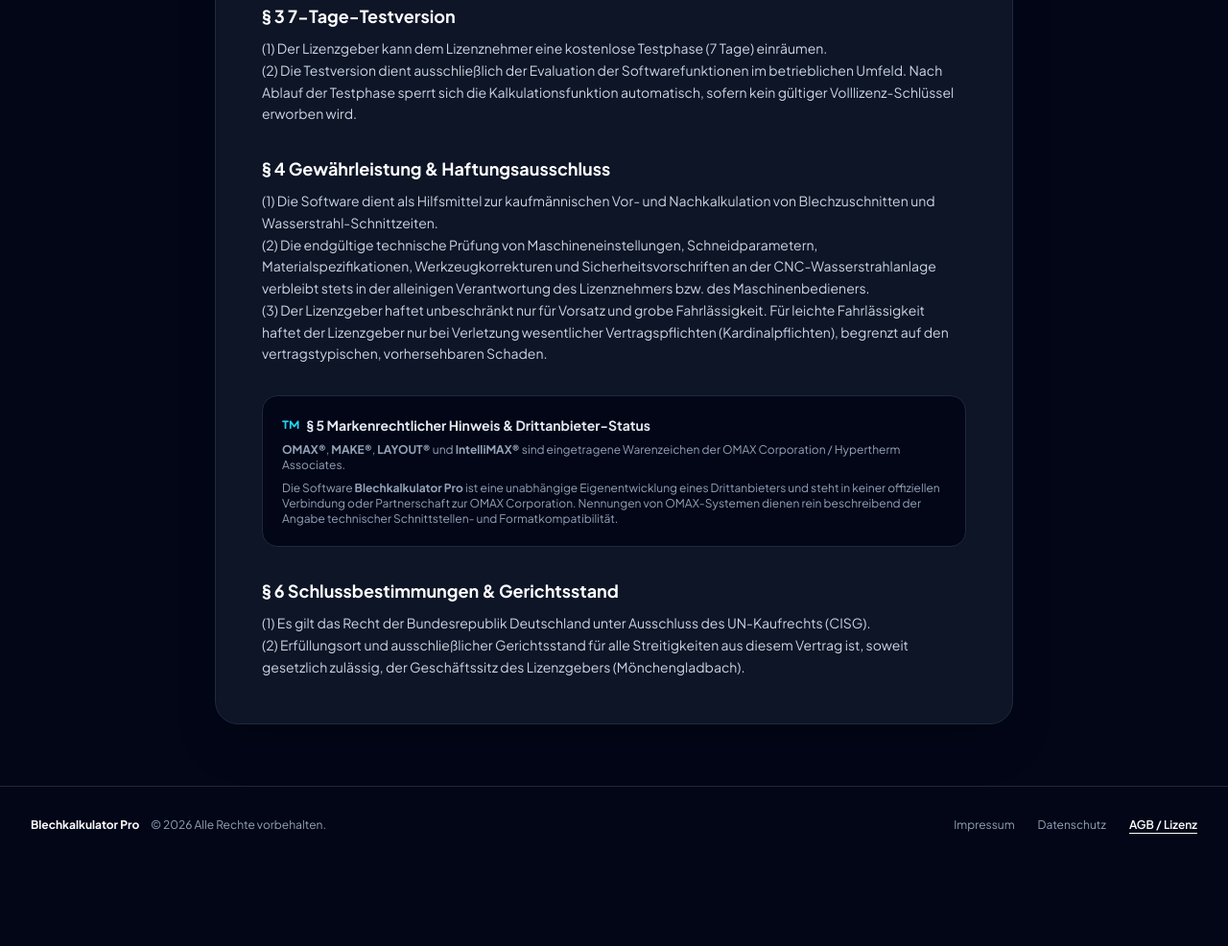
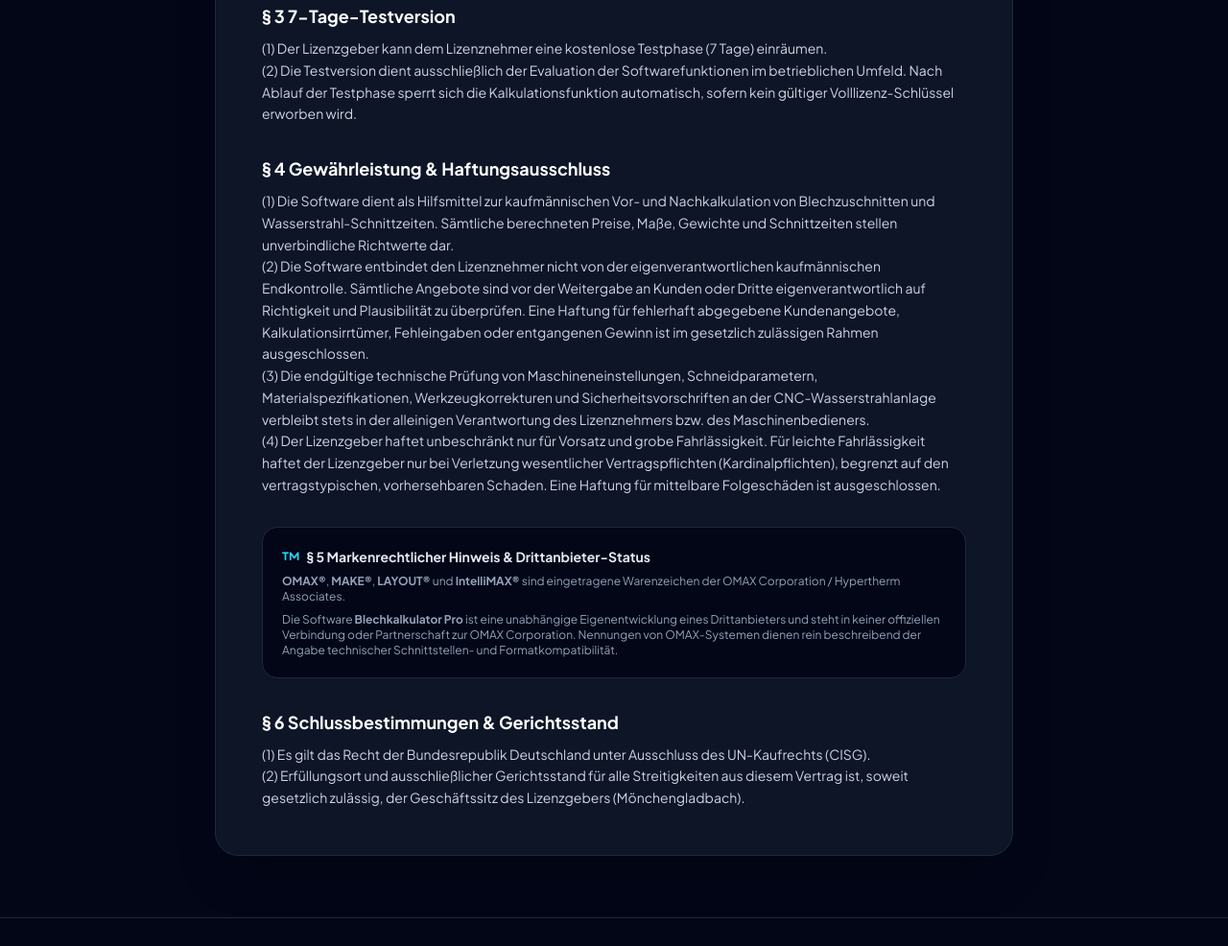
Before and after one commit to Cedi1991/Blechkalkulator, a plain HTML site: page agb.html in a window 1280 px wide. Shown: the part 777-1763 px from the top of the page at 96% size. Before the commit the page ends 1677 px from the top, so only its background shows below. Drawn offline with nearby package versions, Linux system fonts and the light colour scheme.

Commit message:
legal: strengthen liability disclaimer and commercial quote verification clause

```diff
--- a/agb.html
+++ b/agb.html
@@ -81,10 +81,11 @@
 
         <div>
           <h2 class="text-lg font-bold text-white mb-2">§ 4 Gewährleistung & Haftungsausschluss</h2>
-          <p>
-            (1) Die Software dient als Hilfsmittel zur kaufmännischen Vor- und Nachkalkulation von Blechzuschnitten und Wasserstrahl-Schnittzeiten.<br>
-            (2) Die endgültige technische Prüfung von Maschineneinstellungen, Schneidparametern, Materialspezifikationen, Werkzeugkorrekturen und Sicherheitsvorschriften an der CNC-Wasserstrahlanlage verbleibt stets in der alleinigen Verantwortung des Lizenznehmers bzw. des Maschinenbedieners.<br>
-            (3) Der Lizenzgeber haftet unbeschränkt nur für Vorsatz und grobe Fahrlässigkeit. Für leichte Fahrlässigkeit haftet der Lizenzgeber nur bei Verletzung wesentlicher Vertragspflichten (Kardinalpflichten), begrenzt auf den vertragstypischen, vorhersehbaren Schaden.
+          <p class="space-y-2 leading-relaxed">
+            (1) Die Software dient als Hilfsmittel zur kaufmännischen Vor- und Nachkalkulation von Blechzuschnitten und Wasserstrahl-Schnittzeiten. Sämtliche berechneten Preise, Maße, Gewichte und Schnittzeiten stellen unverbindliche Richtwerte dar.<br>
+            (2) Die Software entbindet den Lizenznehmer nicht von der eigenverantwortlichen kaufmännischen Endkontrolle. Sämtliche Angebote sind vor der Weitergabe an Kunden oder Dritte eigenverantwortlich auf Richtigkeit und Plausibilität zu überprüfen. Eine Haftung für fehlerhaft abgegebene Kundenangebote, Kalkulationsirrtümer, Fehleingaben oder entgangenen Gewinn ist im gesetzlich zulässigen Rahmen ausgeschlossen.<br>
+            (3) Die endgültige technische Prüfung von Maschineneinstellungen, Schneidparametern, Materialspezifikationen, Werkzeugkorrekturen und Sicherheitsvorschriften an der CNC-Wasserstrahlanlage verbleibt stets in der alleinigen Verantwortung des Lizenznehmers bzw. des Maschinenbedieners.<br>
+            (4) Der Lizenzgeber haftet unbeschränkt nur für Vorsatz und grobe Fahrlässigkeit. Für leichte Fahrlässigkeit haftet der Lizenzgeber nur bei Verletzung wesentlicher Vertragspflichten (Kardinalpflichten), begrenzt auf den vertragstypischen, vorhersehbaren Schaden. Eine Haftung für mittelbare Folgeschäden ist ausgeschlossen.
           </p>
         </div>
 
```
